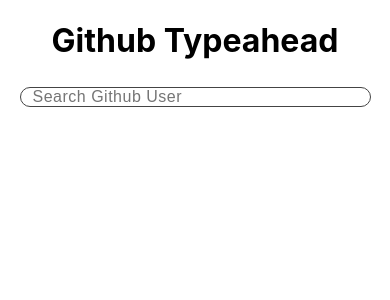
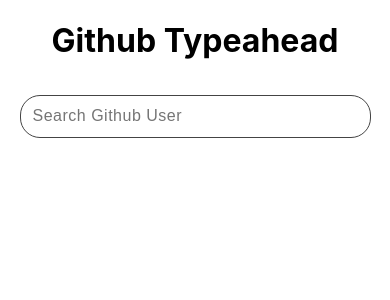
Before and after one commit to GiorgiMskhiladze99/github-typeahead, a React (Create React App) app: page / in a window 390 px wide. Shown: the top 300 px of the page. Built offline with nearby package versions, Linux system fonts and the light colour scheme.

Commit message:
fixed input height

```diff
--- a/src/components/search/search.scss
+++ b/src/components/search/search.scss
@@ -37,6 +37,6 @@
 
 @media (max-width: 576px){
   .input {
-    @include w-h(90%, auto);
+    @include w-h(90%, 7vh);
   }
 }
```
